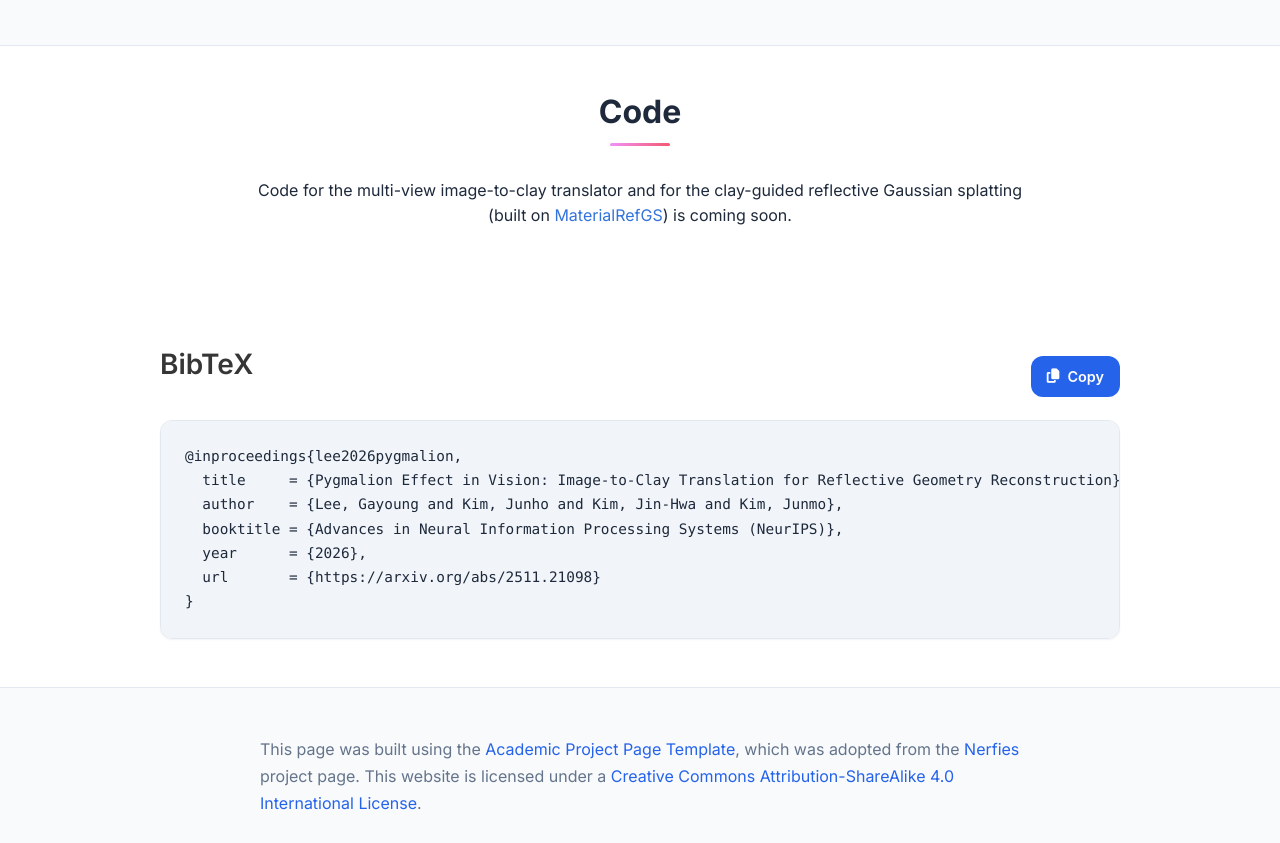
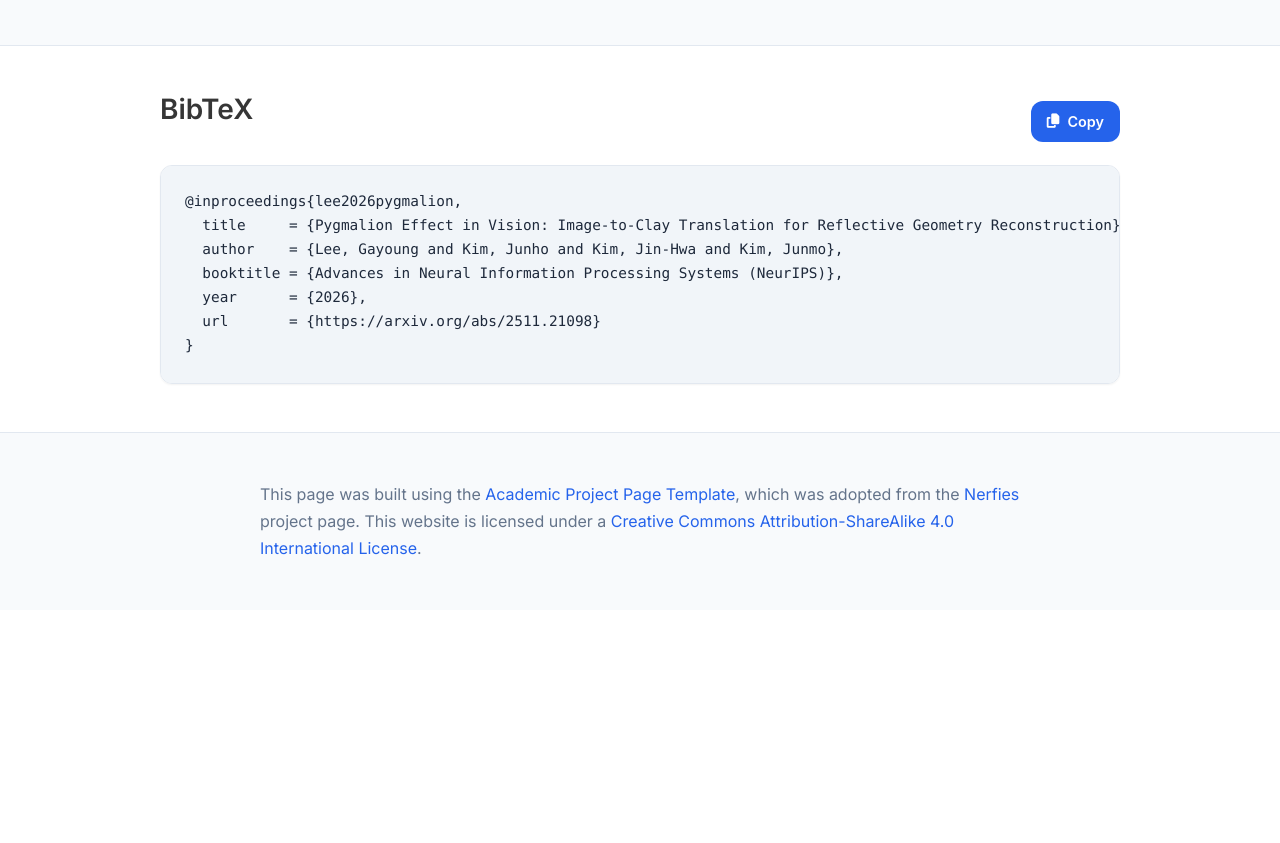
Before and after one commit to gylee1103/pygmalion-neurips26, a plain HTML site: page index.html in a window 1280 px wide. Shown: the part 5055-5898 px from the top of the page. After the commit the page ends 5665 px from the top, so only its background shows below. Drawn offline with Linux system fonts and the light colour scheme; some icons are missing.

Commit message:
Remove Code section (header buttons already say coming soon)
Co-Authored-By: Claude Opus 5.5 <noreply@anthropic.com>

```diff
--- a/index.html
+++ b/index.html
@@ -332,20 +332,6 @@
     </div>
   </section>
 
-  <!-- Code -->
-  <section class="section">
-    <div class="container is-max-desktop">
-      <h2 class="title is-3 has-text-centered">Code</h2>
-      <div class="content section-intro has-text-centered">
-        <p>
-          Code for the multi-view image-to-clay translator and for the clay-guided reflective Gaussian splatting<br>
-          (built on <a href="https://github.com/wen-yuan-zhang/MaterialRefGS" target="_blank" rel="noopener">MaterialRefGS</a>)
-          is coming soon.
-        </p>
-      </div>
-    </div>
-  </section>
-
   <!-- BibTeX -->
   <section class="section" id="BibTeX">
     <div class="container is-max-desktop content">
```
